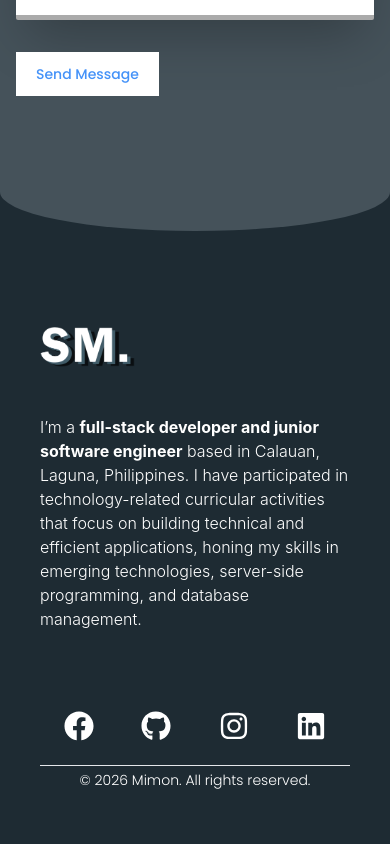
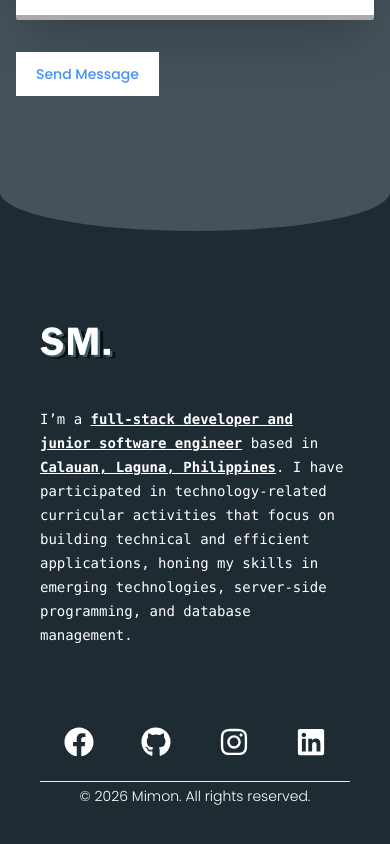
Before and after one commit to FumI4096/Portfolio, a React (Vite) app: page / in a window 390 px wide. Shown: the part 10421-11265 px from the top of the page. Built offline with nearby package versions, Linux system fonts and the light colour scheme; no server answers.

Commit message:
refactor: add line height, change font and add size responsiveness

```diff
--- a/client/src/pages/Footer.tsx
+++ b/client/src/pages/Footer.tsx
@@ -7,10 +7,10 @@ export default function Footer(){
             <section className="flex justify-between max-840:flex-col max-840:gap-20">
                 <article className="flex flex-col basis-full h-72">
                     <div className='mb-12'>
-                        <img src={Icon} alt="" className='h-10'/>
+                        <img src={Icon} alt="" className='h-8 sm:h-10'/>
                     </div>
 
-                    <p className='font-light text-white'>I’m a <span className='font-bold'>full-stack developer and junior software engineer</span> based in Calauan, Laguna, Philippines. I have participated in technology-related curricular activities that focus on building technical and efficient applications, honing my skills in emerging technologies, server-side programming, and database management.
+                    <p className='font-mono text-white text-sm leading-6 md:text-md md:leading-7'>I’m a <span className='font-bold underline'>full-stack developer and junior software engineer</span> based in <span className='font-bold underline'>Calauan, Laguna, Philippines</span>. I have participated in technology-related curricular activities that focus on building technical and efficient applications, honing my skills in emerging technologies, server-side programming, and database management.
                     </p>
                 </article>
                 <ul className="flex basis-full justify-end h-72 gap-16 text-3xl list-none md:text-4xl max-lg:gap-11 max-840:gap-0 max-840:justify-around">
```
